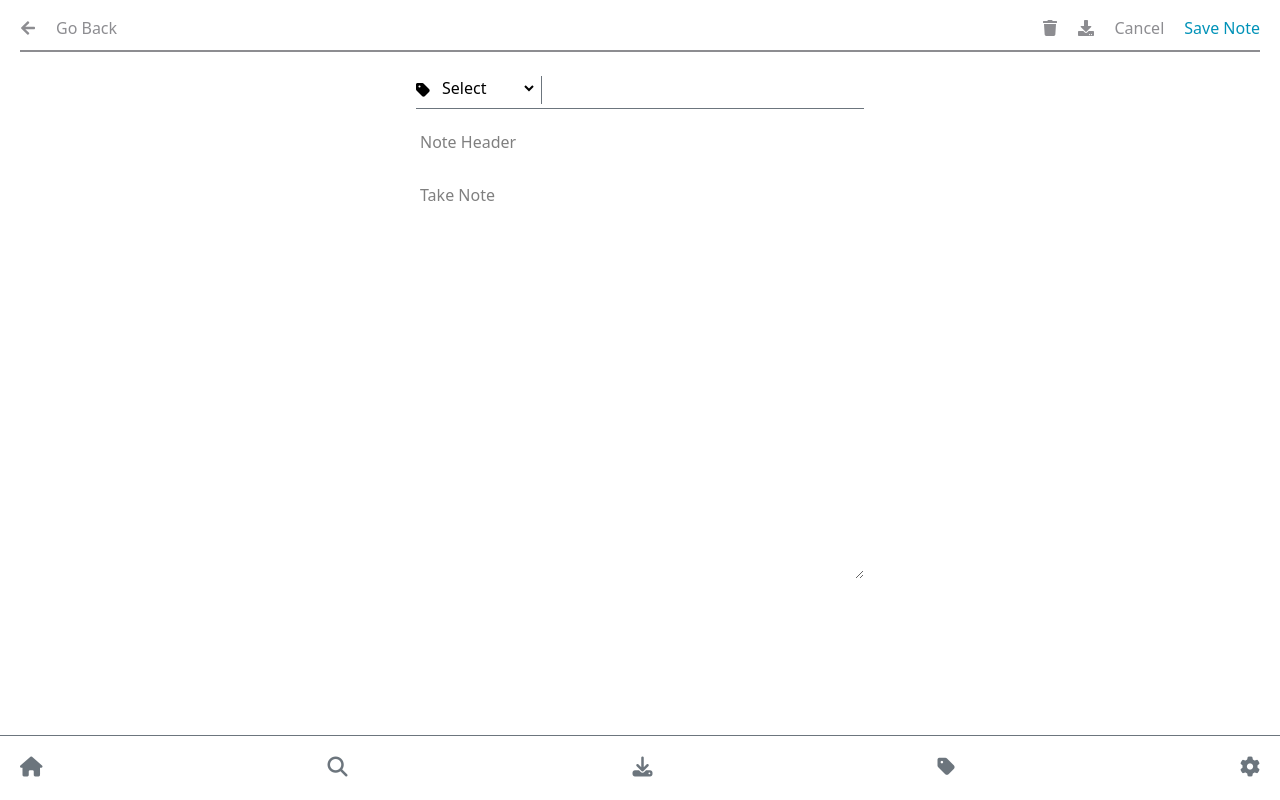
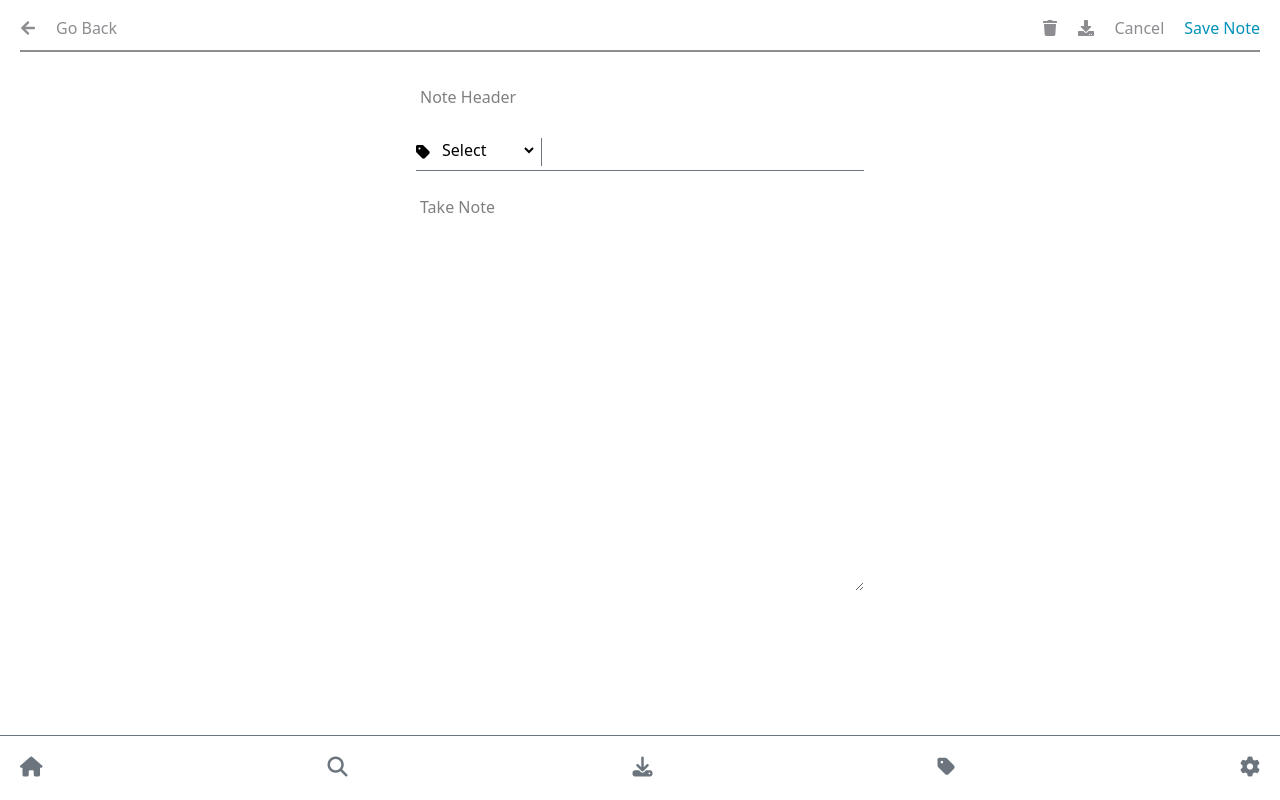
Before and after one commit to acunmedyaakademi/Onur-Sadik-NoteTaking, a React (Vite) app: page / in a window 1280 px wide. Shown: the top 800 px of the page. Built offline with nearby package versions, Linux system fonts and the light colour scheme.

Commit message:
note header fixed

```diff
--- a/src/components/CreateNote.jsx
+++ b/src/components/CreateNote.jsx
@@ -32,7 +32,10 @@ export default function CreateNote() {
 
   return (
     <div className="flex flex-col items-center justify-center">
-      <div className="mb-2 border-b w-full py-1 border-[#6c757d] flex items-center gap-5">
+            <div className="w-full h-[50px] max-w-md mb-3 rounded p-1">
+        <input className="w-full h-full" type="text" placeholder="Note Header" />
+      </div>
+      <div className="mb-5 border-b w-full py-1 border-[#6c757d] flex items-center gap-5">
         <div className="flex items-center gap-2 pr-1 border-r border-r-[#6c757d]">
           <i className="fa-solid fa-tag "></i>
           {
@@ -43,9 +46,6 @@ export default function CreateNote() {
           {selectedTags.map(t => t).join(", ")}
         </div>
       </div>
-      <div className="w-full h-[50px] max-w-md mb-3 rounded p-1">
-        <input className="w-full h-full" type="text" placeholder="Note Header" />
-      </div>
       <div className="w-screen h-screen max-w-md">
         <textarea className="w-full p-1 h-[50%] rounded" placeholder="Take Note" ></textarea>
       </div>
```
